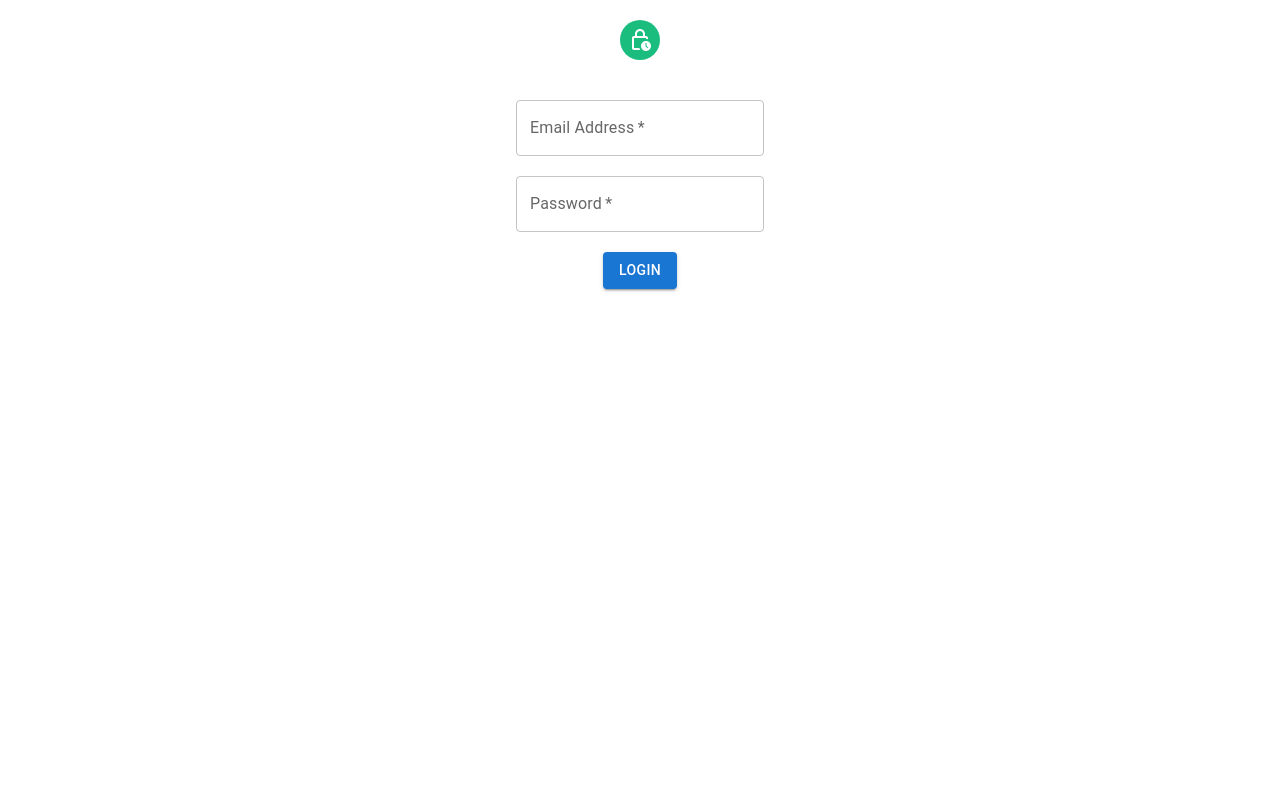
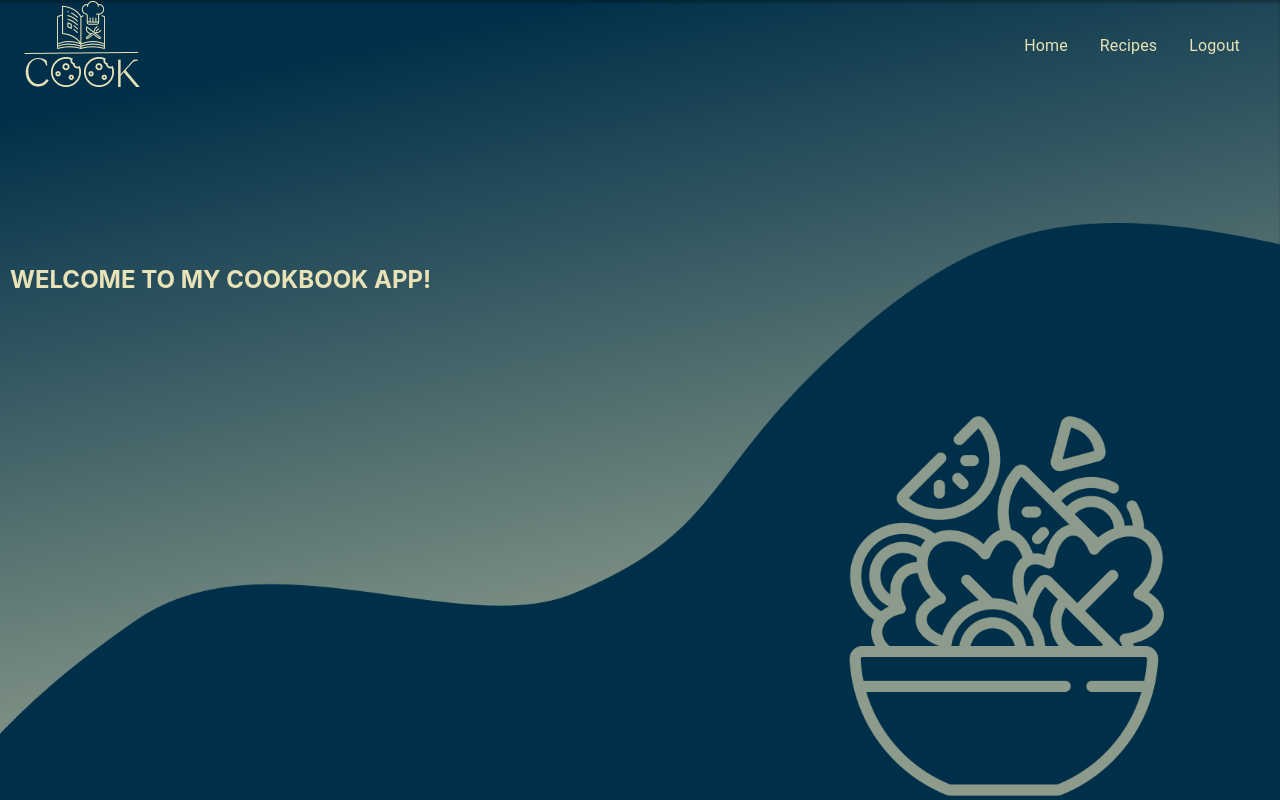
Before and after one commit to paulescumaria/CBF, a React (Create React App) app: page /home in a window 1280 px wide. Before the commit this address led to /. Built offline with nearby package versions, Linux system fonts and the light colour scheme; sample sign-in values are in the browser's storage.

Commit message:
fix: Keeping the login status true and leaving the user in the application when reload the app and not disconnecting it

```diff
--- a/src/Components/Navbar.js
+++ b/src/Components/Navbar.js
@@ -19,6 +19,7 @@ function Navbar(props) {
     localStorage.setItem('userEmail', "")
     localStorage.setItem('userPassword', "")
     localStorage.setItem('isAdmin', false)
+    localStorage.setItem("isLogged", "false")
     props.stateManager(false)
   }
 
--- a/src/Pages/App.js
+++ b/src/Pages/App.js
@@ -7,7 +7,7 @@ import Recipes from './Recipes';
 
 
 function App() {
-  const [appManager, setAppManager] = useState(false)
+  const [appManager, setAppManager] = useState(localStorage.getItem("isLogged") === "true" ? true : false)
 
   return (
     <BrowserRouter>
--- a/src/Pages/Login.js
+++ b/src/Pages/Login.js
@@ -27,6 +27,7 @@ function Login(props) {
                          localStorage.setItem('userEmail', result.data[0].userEmail)
                          localStorage.setItem('userPassword', result.data[0].userPassword)
                          localStorage.setItem('isAdmin', JSON.stringify(result.data[0].isAdmin))
+                         localStorage.setItem("isLogged", "true")
                          props.stateManager(true)
                          navigate("/home")
                      }
```
